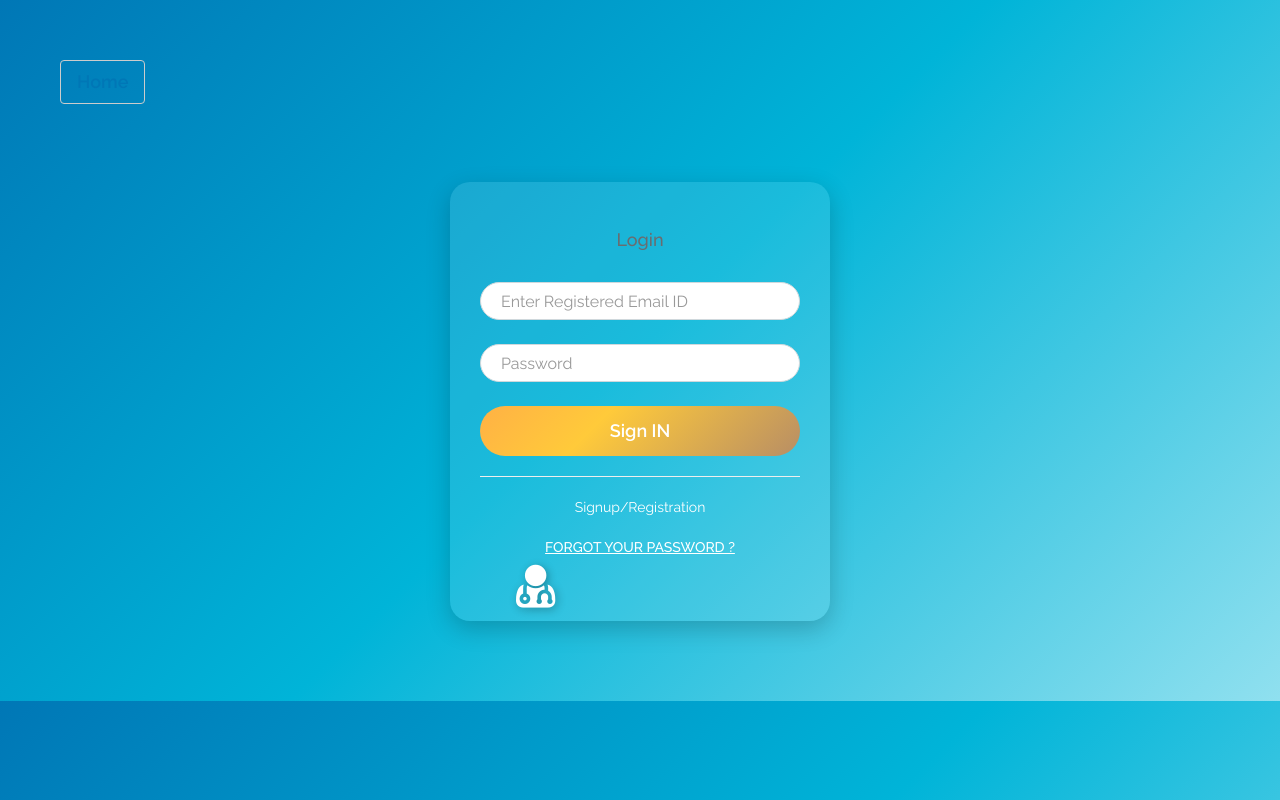
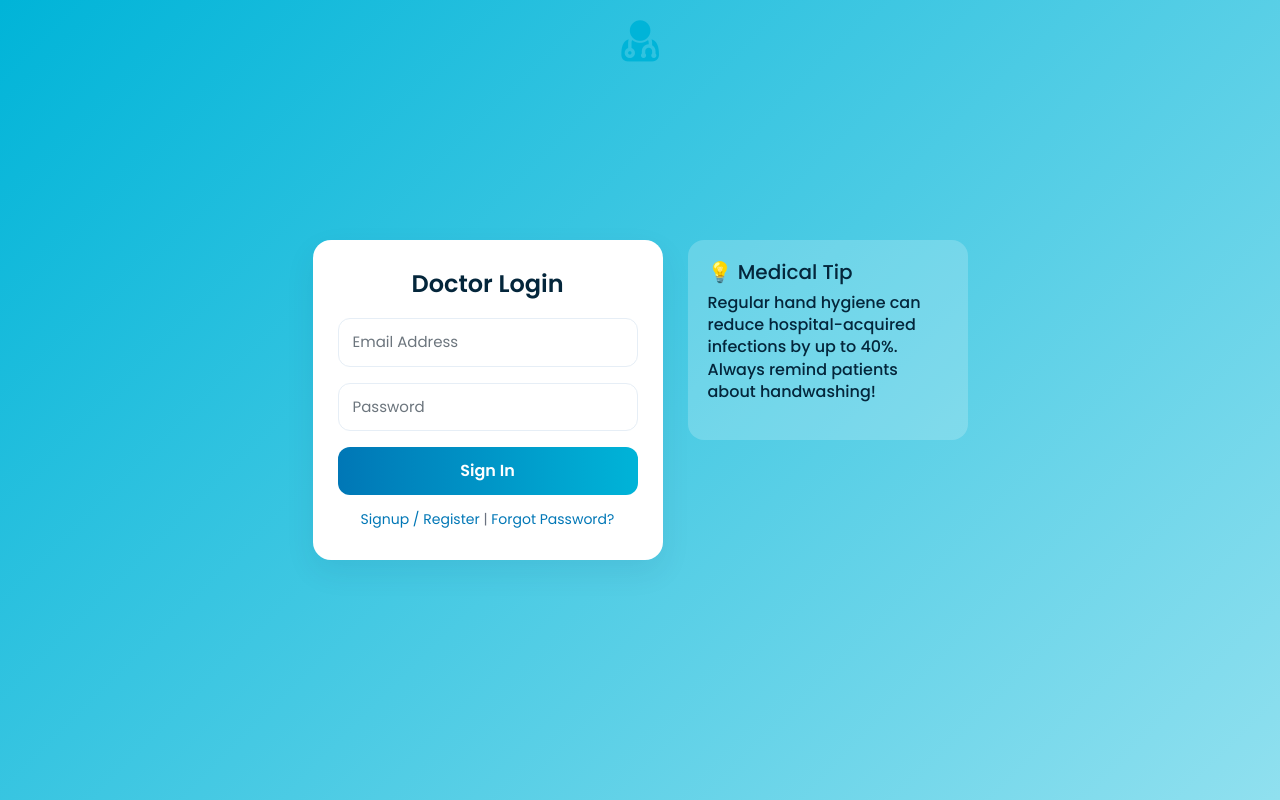
Before and after one commit to iamnikhil7/DAMS, a PHP site: page /doctor/login.php in a window 1280 px wide. Run offline with PHP 8.4, Linux system fonts and the light colour scheme.

Commit message:
Update login.php

```diff
--- a/doctor/login.php
+++ b/doctor/login.php
@@ -24,157 +24,205 @@ if(isset($_POST['login']))
     }
     else
     {
-        echo "<script>alert('Invalid Details');</script>";
+        echo "<script>alert('❌ Invalid Details');</script>";
     }
 }
 ?>
 <!doctype html>
 <html lang="en">
 <head>
-    <title>DAMS - Login Page</title>
+    <meta charset="utf-8" />
+    <title>DAMS - Doctor Login</title>
+    <meta name="viewport" content="width=device-width, initial-scale=1">
+
+    <!-- Fonts & Icons -->
     <link rel="stylesheet" href="libs/bower/font-awesome/css/font-awesome.min.css">
-    <link rel="stylesheet" href="libs/bower/material-design-iconic-font/dist/css/material-design-iconic-font.min.css">
-    <link rel="stylesheet" href="libs/bower/animate.css/animate.min.css">
-    <link rel="stylesheet" href="assets/css/bootstrap.css">
-    <link rel="stylesheet" href="assets/css/core.css">
-    <link rel="stylesheet" href="assets/css/misc-pages.css">
-    <link rel="stylesheet" href="https://fonts.googleapis.com/css?family=Raleway:400,500,600,700,800,900,300">
+    <link href="https://fonts.googleapis.com/css2?family=Poppins:wght@300;400;500;600;700&display=swap" rel="stylesheet">
+
+    <!-- Bootstrap -->
+    <link rel="stylesheet" href="assets/css/bootstrap.min.css">
+
     <style>
-        body.simple-page {
-            background: linear-gradient(135deg, #0077b6, #00b4d8, #90e0ef);
-            overflow-x: hidden;
-            font-family: 'Raleway', sans-serif;
+        body {
+            font-family: 'Poppins', sans-serif;
+            background: linear-gradient(135deg, #00b4d8 0%, #90e0ef 100%);
+            display: flex;
+            justify-content: center;
+            align-items: center;
+            height: 100vh;
+            margin: 0;
+            overflow: hidden;
         }
 
-        /* Back to home button */
-        #back-to-home a {
-            color: #0077b6;
+        .login-container {
+            display: flex;
+            gap: 25px;
+            flex-wrap: wrap;
+            align-items: flex-start;
+        }
+
+        .login-card {
+            background: #fff;
+            border-radius: 18px;
+            padding: 30px 25px;
+            box-shadow: 0 12px 30px rgba(2,46,90,0.08);
+            width: 100%;
+            max-width: 350px;
+            text-align: center;
+            animation: fadeInUp 1s ease forwards;
+            opacity: 0;
+        }
+
+        .login-card h4 {
+            color: #04263b;
+            margin-bottom: 20px;
             font-weight: 600;
         }
 
-        .simple-page-wrap {
-            position: relative;
-            max-width: 400px;
-            margin: 80px auto;
-            padding: 40px 30px;
-            background: rgba(255,255,255,0.1);
-            border-radius: 20px;
-            box-shadow: 0 8px 25px rgba(0,0,0,0.2);
-            overflow: hidden;
+        .form-control {
+            border-radius: 12px;
+            border: 1px solid #e6eef6;
+            padding: 12px 14px;
+            margin-bottom: 16px;
+            font-size: 15px;
         }
 
-        /* Login Form */
-        #login-form h4 {
-            font-size: 28px;
-            font-weight: 700;
-            margin-bottom: 30px;
-            color: #fff;
-            text-align: center;
-        }
-
-        #login-form .form-control {
-            border-radius: 25px;
-            padding: 12px 20px;
-            margin-bottom: 20px;
-            border: 1px solid #cfd8dc;
-            font-size: 16px;
-        }
-
-        #login-form .btn-primary {
+        .btn-primary {
             width: 100%;
             padding: 12px 0;
-            border-radius: 25px;
+            border-radius: 12px;
             font-weight: 600;
-            font-size: 18px;
-            background: linear-gradient(135deg, #ff6f61, #ffca3a, #6a4c93, #ff6f61);
-            background-size: 400% 400%;
-            animation: buttonGradient 6s ease infinite;
+            font-size: 16px;
+            background: linear-gradient(90deg, #0077b6, #00b4d8);
             border: none;
+            color: #fff;
             cursor: pointer;
             transition: transform 0.3s ease, box-shadow 0.3s ease;
         }
 
-        #login-form .btn-primary:hover {
+        .btn-primary:hover {
             transform: translateY(-3px);
-            box-shadow: 0 6px 15px rgba(0,0,0,0.3);
+            box-shadow: 0 10px 30px rgba(0,180,216,0.2);
         }
 
-        @keyframes buttonGradient {
-            0%{background-position:0% 50%;}
-            50%{background-position:100% 50%;}
-            100%{background-position:0% 50%;}
+        .login-footer {
+            margin-top: 14px;
+            font-size: 14px;
+            color: #6b7280;
         }
 
-        /* Footer */
-        .simple-page-footer {
-            text-align: center;
-            margin-top: 20px;
+        .login-footer a {
+            color: #0077b6;
+            text-decoration: none;
         }
 
-        .simple-page-footer a {
-            color: #fff;
+        .login-footer a:hover {
             text-decoration: underline;
-            transition: all 0.3s ease;
         }
 
-        .simple-page-footer a:hover {
-            color: #ffca3a;
-            transform: scale(1.05);
+        .fact-card {
+            background: rgba(255,255,255,0.2);
+            padding: 20px;
+            border-radius: 16px;
+            max-width: 280px;
+            color: #04263b;
+            font-weight: 500;
+            line-height: 1.4;
+            animation: fadeInRight 1s ease forwards;
+            opacity: 0;
         }
 
-        /* Animated doctor icon */
-        .doctor-icon {
+        .floating-icon {
+            font-size: 48px;
+            color: #00b4d8;
             position: absolute;
-            font-size: 50px;
-            color: #fff;
-            bottom: 10px;
-            left: 0;
-            animation: moveDoctor 6s linear infinite;
-            text-shadow: 2px 2px 8px rgba(0,0,0,0.3);
+            top: 20px;
+            left: 50%;
+            transform: translateX(-50%);
+            animation: float 3s ease-in-out infinite;
         }
 
-        @keyframes moveDoctor {
-            0% {left: 0;}
-            50% {left: calc(100% - 50px);}
-            100% {left: 0;}
+        @keyframes float {
+            0%,100% { transform: translateX(-50%) translateY(0); }
+            50% { transform: translateX(-50%) translateY(-10px); }
         }
 
-        @media (max-width: 480px) {
-            .simple-page-wrap {margin: 50px 20px; padding: 30px 20px;}
-            .doctor-icon {font-size: 35px;}
+        @keyframes fadeInUp {
+            0% { opacity: 0; transform: translateY(20px); }
+            100% { opacity: 1; transform: translateY(0); }
+        }
+
+        @keyframes fadeInRight {
+            0% { opacity: 0; transform: translateX(20px); }
+            100% { opacity: 1; transform: translateX(0); }
+        }
+
+        @media (max-width: 768px) {
+            .login-container {
+                flex-direction: column;
+                align-items: center;
+            }
         }
     </style>
 </head>
-<body class="simple-page">
-    <div id="back-to-home">
-        <a href="../index.php" class="btn btn-outline btn-default">Home</a>
+<body>
+
+<i class="fa fa-user-md floating-icon" aria-hidden="true"></i>
+
+<div class="login-container">
+    <div class="login-card">
+        <h4>Doctor Login</h4>
+
+        <form method="post" id="login-form" novalidate>
+            <input type="email" name="email" class="form-control" placeholder="Email Address" required>
+            <input type="password" name="password" class="form-control" placeholder="Password" required>
+            <input type="submit" name="login" class="btn btn-primary" value="Sign In">
+        </form>
+
+        <div class="login-footer">
+            <a href="signup.php">Signup / Register</a> | <a href="forgot-password.php">Forgot Password?</a>
+        </div>
     </div>
 
-    <div class="simple-page-wrap">
-        <h4 class="form-title m-b-xl text-center">Login</h4>
+    <div class="fact-card">
+        <h5>💡 Medical Tip</h5>
+        <p>Regular hand hygiene can reduce hospital-acquired infections by up to 40%. Always remind patients about handwashing!</p>
+    </div>
+</div>
 
-        <form method="post" name="login" id="login-form">
-            <div class="form-group">
-                <input type="text" class="form-control" placeholder="Enter Registered Email ID" required name="email">
-            </div>
-            <div class="form-group">
-                <input type="password" class="form-control" placeholder="Password" name="password" required>
-            </div>
-            <input type="submit" class="btn btn-primary" name="login" value="Sign IN">
-        </form>
+<script src="assets/js/jquery.min.js"></script>
+<script src="assets/js/bootstrap.bundle.min.js"></script>
 
-        <hr>
-        <a href="signup.php" style="color: white; display: block; text-align: center;">Signup/Registration</a>
+<script>
+// Strict client-side validation
+document.getElementById("login-form").addEventListener("submit", function(e) {
+    e.preventDefault();
 
-        <div class="simple-page-footer">
-            <p><a href="forgot-password.php">FORGOT YOUR PASSWORD ?</a></p>
-        </div>
+    const email = this.email.value.trim();
+    const password = this.password.value;
 
-        <!-- Animated doctor icon -->
-        <i class="fa fa-user-md doctor-icon" aria-hidden="true"></i>
-    </div>
+    const emailRegex = /^[a-zA-Z0-9._%+-]+@[a-zA-Z0-9.-]+\.[a-z]{2,}$/;
+    let valid = true;
+    let message = "";
 
-    <script src="assets/js/jquery.min.js"></script>
-    <script src="assets/js/bootstrap.bundle.min.js"></script>
+    if (!emailRegex.test(email)) {
+        valid = false;
+        message += "❌ Enter a valid email address.\n";
+    }
+
+    if (password.length < 6) {
+        valid = false;
+        message += "❌ Password must be at least 6 characters.\n";
+    }
+
+    if (!valid) {
+        alert(message);
+        return false;
+    }
+
+    this.submit();
+});
+</script>
+
 </body>
 </html>
```
